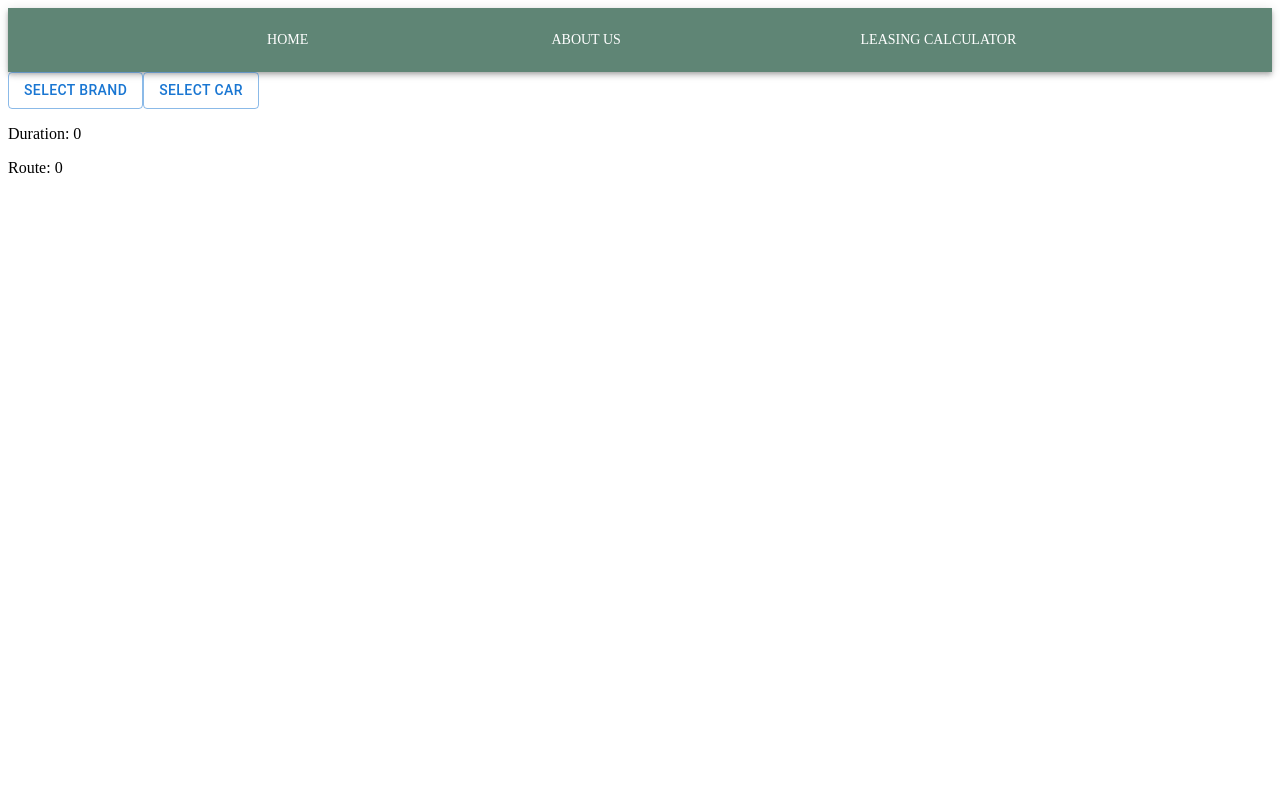
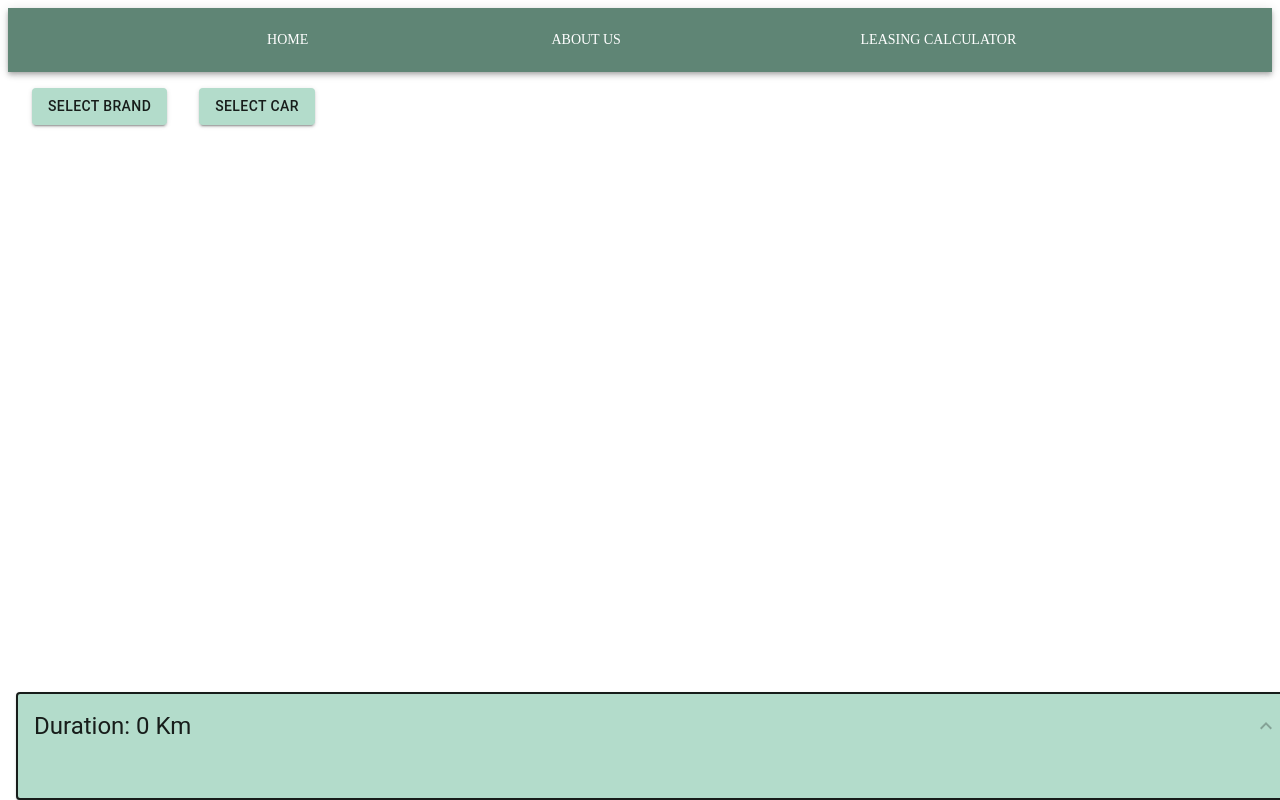
Before and after one commit to Latumi1192/ba_frontend, a Next.js app: page / in a window 1280 px wide. Built offline with nearby package versions, Linux system fonts and the light colour scheme.

Commit message:
Added Theme. Added Collapse Table for Rechnung component.

```diff
--- a/package.json
+++ b/package.json
@@ -11,7 +11,8 @@
   "dependencies": {
     "@emotion/react": "^11.11.1",
     "@emotion/styled": "^11.11.0",
-    "@mui/material": "^5.14.11",
+    "@mui/icons-material": "^5.14.12",
+    "@mui/material": "^5.14.12",
     "@types/node": "20.6.2",
     "@types/react": "18.2.21",
     "@types/react-dom": "18.2.7",
--- a/src/features/presentation/components/LeasingDropdown.tsx
+++ b/src/features/presentation/components/LeasingDropdown.tsx
@@ -6,6 +6,7 @@ import { Box, ToggleButton, ToggleButtonGroup } from "@mui/material";
 import { CarServiceImpl } from "@/features/domain/services/CarServiceImpl";
 import { BrandServiceImpl } from "@/features/domain/services/BrandServiceImpl";
 import { Car } from "@/features/domain/dto/CarDTO";
+import { createTheme, ThemeProvider } from "@mui/material/styles";
 import Rechnung from "./Rechnung";
 
 export default function BasicMenu() {
@@ -60,14 +61,26 @@ export default function BasicMenu() {
   const [carArray, setCarArray] = React.useState<Car[]>([]);
   const [visibility, setVisibility] = React.useState(false);
 
+  const theme = createTheme({
+    palette: {
+      primary: {
+        main: "#B3DCCB",
+        // light: will be calculated from palette.primary.main,
+        // dark: "#000000",
+        // contrastText: will be calculated to contrast with palette.primary.main
+      },
+    },
+  });
+
   return (
-    <Box>
+    <ThemeProvider theme={theme}>
+      <Box sx={{ m: 1, "& .MuiButton-root": { mt: 1, ml: 2, mb: 1, mr: 2 } }}>
         <Button
           id="basic-button"
           aria-controls={open1 ? "basic-menu" : undefined}
           aria-haspopup="true"
           aria-expanded={open1 ? "true" : undefined}
-        variant="outlined"
+          variant="contained"
           onClick={handleClick1}
         >
           {brand}
@@ -81,8 +94,9 @@ export default function BasicMenu() {
             "aria-labelledby": "basic-button",
           }}
         >
-        {brandArray.map((item) => (
+          {brandArray.map((item, index) => (
             <MenuItem
+              key={index}
               onClick={() => {
                 setBrand(item);
                 setCarArray(BrandServ.getAllCarFromBrand(item));
@@ -98,7 +112,7 @@ export default function BasicMenu() {
           aria-controls={open2 ? "basic-menu" : undefined}
           aria-haspopup="true"
           aria-expanded={open2 ? "true" : undefined}
-        variant="outlined"
+          variant="contained"
           onClick={handleClick2}
         >
           {car}
@@ -178,5 +192,6 @@ export default function BasicMenu() {
         )}
         <Rechnung duration={alignment} route={alignment2} />
       </Box>
+    </ThemeProvider>
   );
 }
--- a/src/features/presentation/components/Rechnung.tsx
+++ b/src/features/presentation/components/Rechnung.tsx
@@ -1,4 +1,15 @@
+import {
+  Box,
+  Card,
+  CardContent,
+  CardHeader,
+  IconButton,
+  Typography,
+} from "@mui/material";
 import * as React from "react";
+import ExpandMoreIcon from "@mui/icons-material/ExpandMore";
+import ExpandLessIcon from "@mui/icons-material/ExpandLess";
+import { createTheme, ThemeProvider } from "@mui/material/styles";
 
 interface RechnungProps {
   // Define the props you want to accept
@@ -7,11 +18,59 @@ interface RechnungProps {
 }
 
 const Rechnung: React.FC<RechnungProps> = (props) => {
+  const [expanded, setExpanded] = React.useState(false);
+
+  const handleExpandClick = () => {
+    setExpanded(!expanded);
+  };
+
+  const theme = createTheme({
+    palette: {
+      primary: {
+        main: "#B3DCCB",
+        // light: will be calculated from palette.primary.main,
+        // dark: "#000000",
+        // contrastText: will be calculated to contrast with palette.primary.main
+      },
+    },
+  });
+
   return (
-    <div>
-      <p>Duration: {props.duration}</p>
-      <p>Route: {props.route}</p>
-    </div>
+    <ThemeProvider theme={theme}>
+      <Box position="fixed" bottom={0} width="100%">
+        <Card
+          sx={{
+            border: "2px solid",
+            borderColor: "grey",
+            backgroundColor: "primary.main",
+          }}
+        >
+          <CardHeader
+            title={`Duration: ${props.duration} Km`}
+            action={
+              <IconButton
+                onClick={handleExpandClick}
+                aria-expanded={expanded}
+                aria-label="Show more"
+                disabled={!(props.duration !== "0")}
+              >
+                {expanded ? <ExpandMoreIcon /> : <ExpandLessIcon />}
+              </IconButton>
+            }
+          />
+          <CardContent>
+            {expanded ? (
+              <>
+                <Typography>Name: Placeholder</Typography>
+                <Typography>Brand: Placeholder</Typography>
+                <Typography>Details: Placeholder</Typography>
+                <Typography>Route: {props.route}</Typography>
+              </>
+            ) : null}
+          </CardContent>
+        </Card>
+      </Box>
+    </ThemeProvider>
   );
 };
 
```
Also changed, not shown: 1 other file (tests, documents, lock files or other folders). Lines whose indentation alone changed are shown as unchanged.
